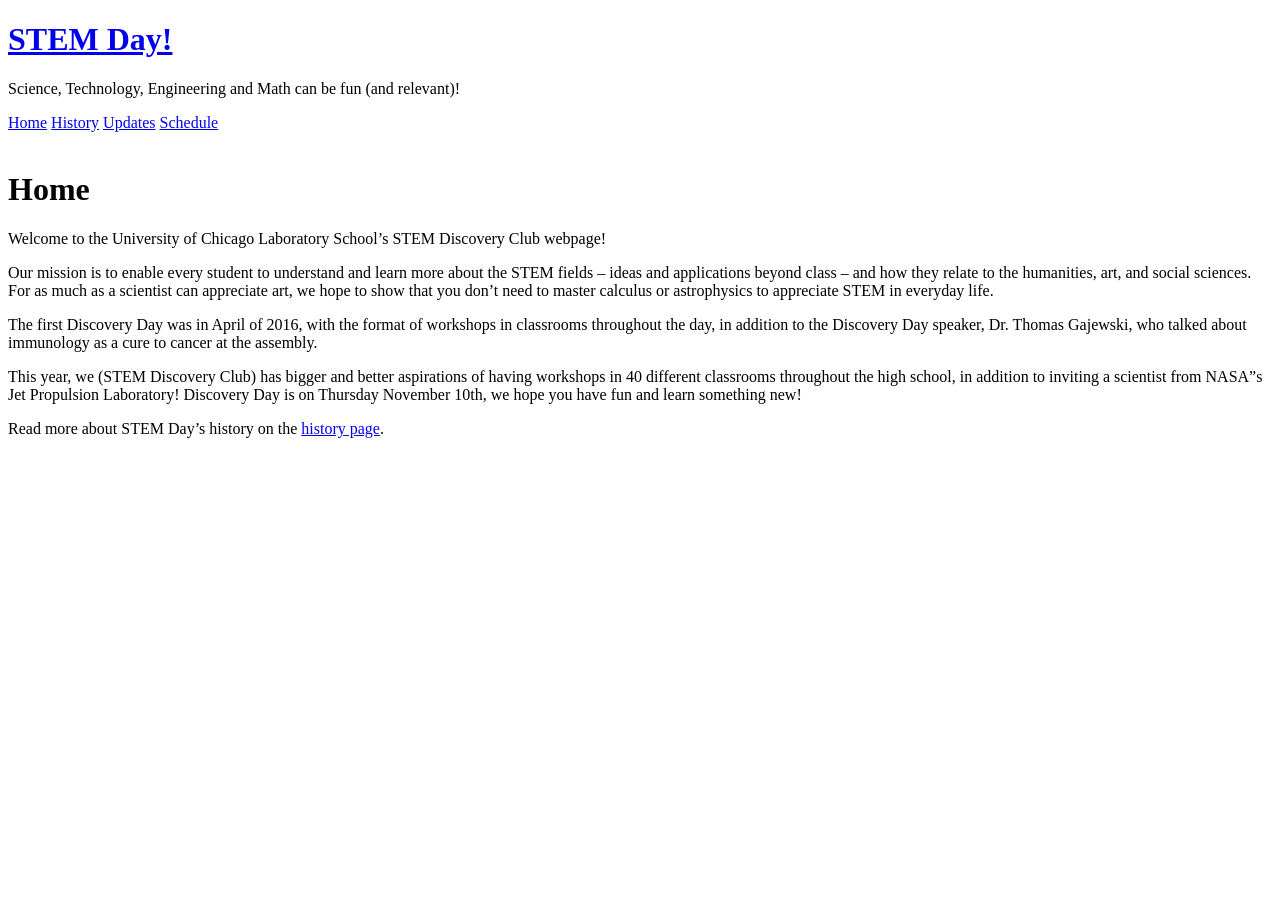
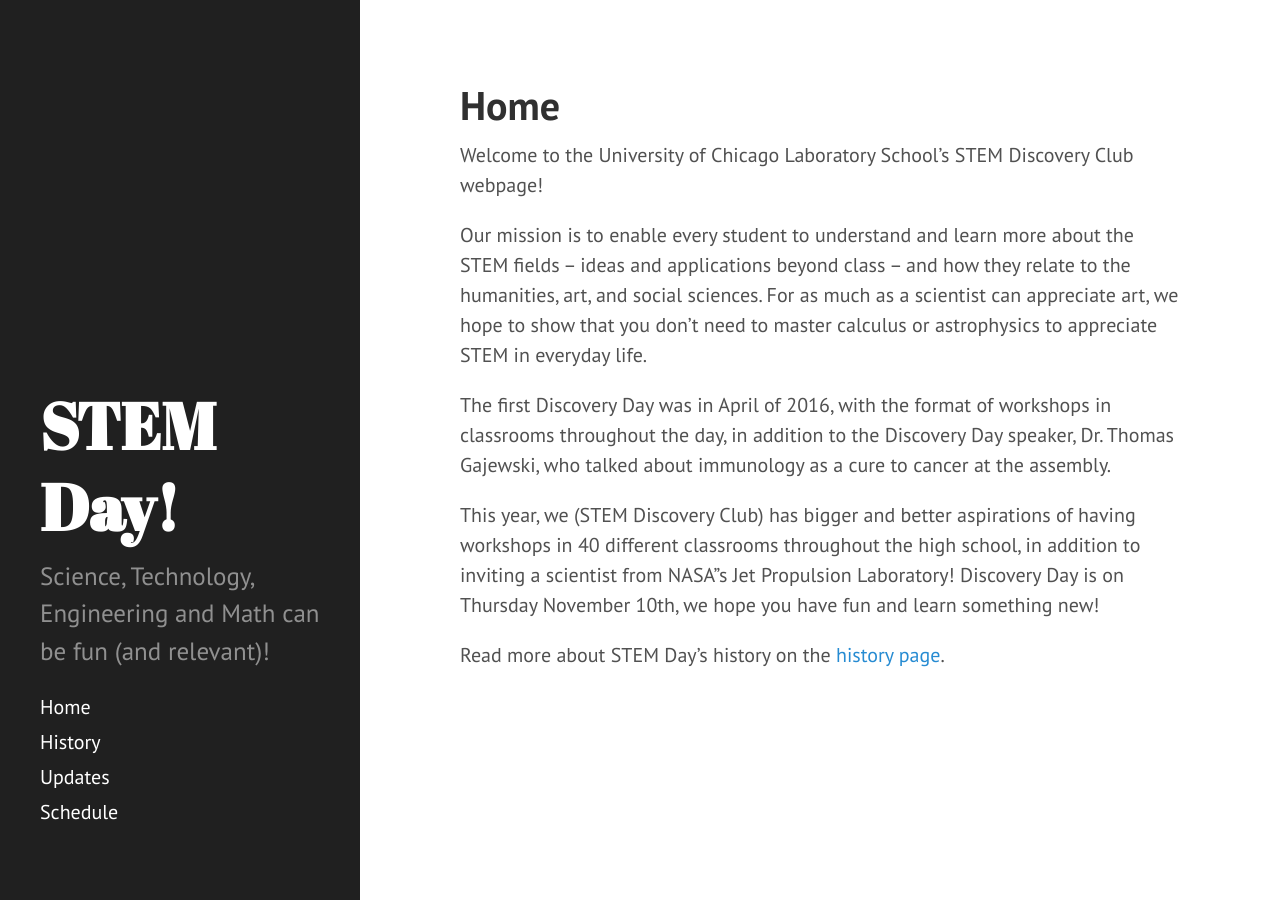
Before and after one commit to agajews/STEM-Club-Website, a Jekyll site: the page built from index.md, in a window 1280 px wide. Built offline with Jekyll 4.4.1, drawn with Linux system fonts in a browser that asks for light colours.

```diff
--- a/_config.yml
+++ b/_config.yml
@@ -13,7 +13,7 @@ title: 'STEM Day!'
 tagline: 'STEM Day!'
 description: 'Science, Technology, Engineering and Math can be fun (and relevant)!'
 url: http://stemday.ucls.uchicago.edu
-baseurl: /STEM-Club-Website
+baseurl: /STEM-Club-Website/
 
 author:
   name: 'The STEM Club Team'
```
